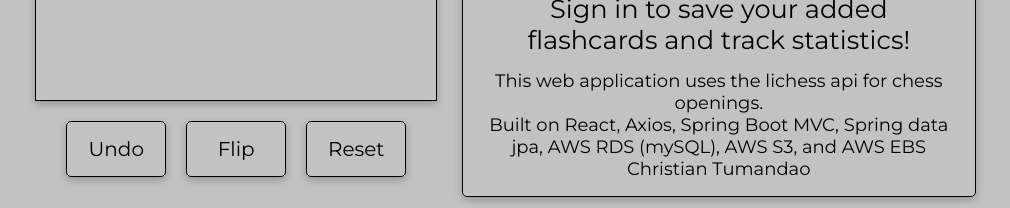
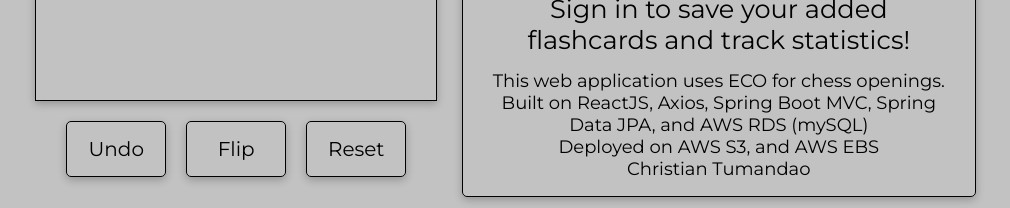
Before and after one commit to christiantumandao/ChessOpeningFlashcardsFrontend, a React (Create React App) app: page / in a window 1280 px wide. Shown: the part 524-732 px from the top of the page, without its empty margins (134-1144 px from the left). Built offline with nearby package versions, Linux system fonts and the light colour scheme; a web font is replaced by a local one.

Commit message:
GUI polishing

```diff
--- a/src/components/defaultMessage.jsx
+++ b/src/components/defaultMessage.jsx
@@ -18,8 +18,9 @@ class DefaultMessage extends Component {
                         <p id="sign-in-message">Sign in to save your added flashcards and track statistics!</p>
                     </div>
                     <div className="tech-stack">
-                        <p>This web application uses the lichess api for chess openings.</p>
-                        <p>Built on React, Axios, Spring Boot MVC, Spring data jpa, AWS RDS (mySQL), AWS S3, and AWS EBS</p>
+                        <p>This web application uses ECO for chess openings.</p>
+                        <p>Built on ReactJS, Axios, Spring Boot MVC, Spring Data JPA, and AWS RDS (mySQL)</p>
+                        <p>Deployed on AWS S3, and AWS EBS</p>
                         <p>Christian Tumandao</p>
                     </div>
                 </div>
--- a/src/components/flashcard.jsx
+++ b/src/components/flashcard.jsx
@@ -10,7 +10,10 @@ class Flashcard extends Component {
                     <div className="flashcard-moves">{ this.props.moves }</div>
                 </div>
                 <div className="flashcard-right">
-                    <button>Remove</button>
+                    <button
+                    onClick ={()=> this.props.handleRemoveGame(this.props.fen)}
+                    >
+                        Remove</button>
                 </div>
 
 
--- a/src/components/flashcards.jsx
+++ b/src/components/flashcards.jsx
@@ -20,6 +20,7 @@ class Flashcards extends Component {
                             eco = {flashcard.eco}
                             moves ={flashcard.moves}
                             fen = {flashcard.fen}
+                            handleRemoveGame = {this.props.handleRemoveGame}
                         />
 
                     </div>
--- a/src/components/loginRegistrationGUI.jsx
+++ b/src/components/loginRegistrationGUI.jsx
@@ -15,7 +15,7 @@ function LoginRegistrationGUI(props) {
 
         const handleSubmit = (e) => {
             e.preventDefault();
-            axios.get("http://localhost:5000/api/users/all-users")
+            axios.get("http://chessopeningflashcards.us-east-2.elasticbeanstalk.com/api/users/all-users")
             .then( response => {
                 let res = response.data;
                 let validLogin=false;
--- a/src/components/registrationGUI.jsx
+++ b/src/components/registrationGUI.jsx
@@ -23,7 +23,7 @@ function RegistrationGUI({ handleRegistrationSubmit }) {
 
     const handleSubmit = (e) => {
       e.preventDefault();
-      let axios_url ="http://localhost:5000/api/users/all-users";
+      let axios_url ="http://chessopeningflashcards.us-east-2.elasticbeanstalk.com/api/users/all-users";
       axios(axios_url)
       .then(response => {
         let res = response.data;
@@ -37,7 +37,7 @@ function RegistrationGUI({ handleRegistrationSubmit }) {
           alert("Username already exists! Please try a different one");
         }
         else { //username does not exist yet, will register user w/ post request
-          let axios_url = "http://localhost:5000/api/users/new-user";
+          let axios_url = "http://chessopeningflashcards.us-east-2.elasticbeanstalk.com/api/users/new-user";
           axios.post( axios_url,
           {
             firstName:firstName,
--- a/src/components/searchOpenings.jsx
+++ b/src/components/searchOpenings.jsx
@@ -9,9 +9,8 @@ function SearchOpenings(props) {
 
     const handleSearch =  (e) => {
         e.preventDefault();
-        let query = search;
         setSearch(search);
-        let axios_url = "http://localhost:5000/api/openings/find-opening?search="+String(search);
+        let axios_url = "http://chessopeningflashcards.us-east-2.elasticbeanstalk.com/api/openings/find-opening?search="+String(search);
         try {
             axios.get(axios_url)
             .then(response => {
```
